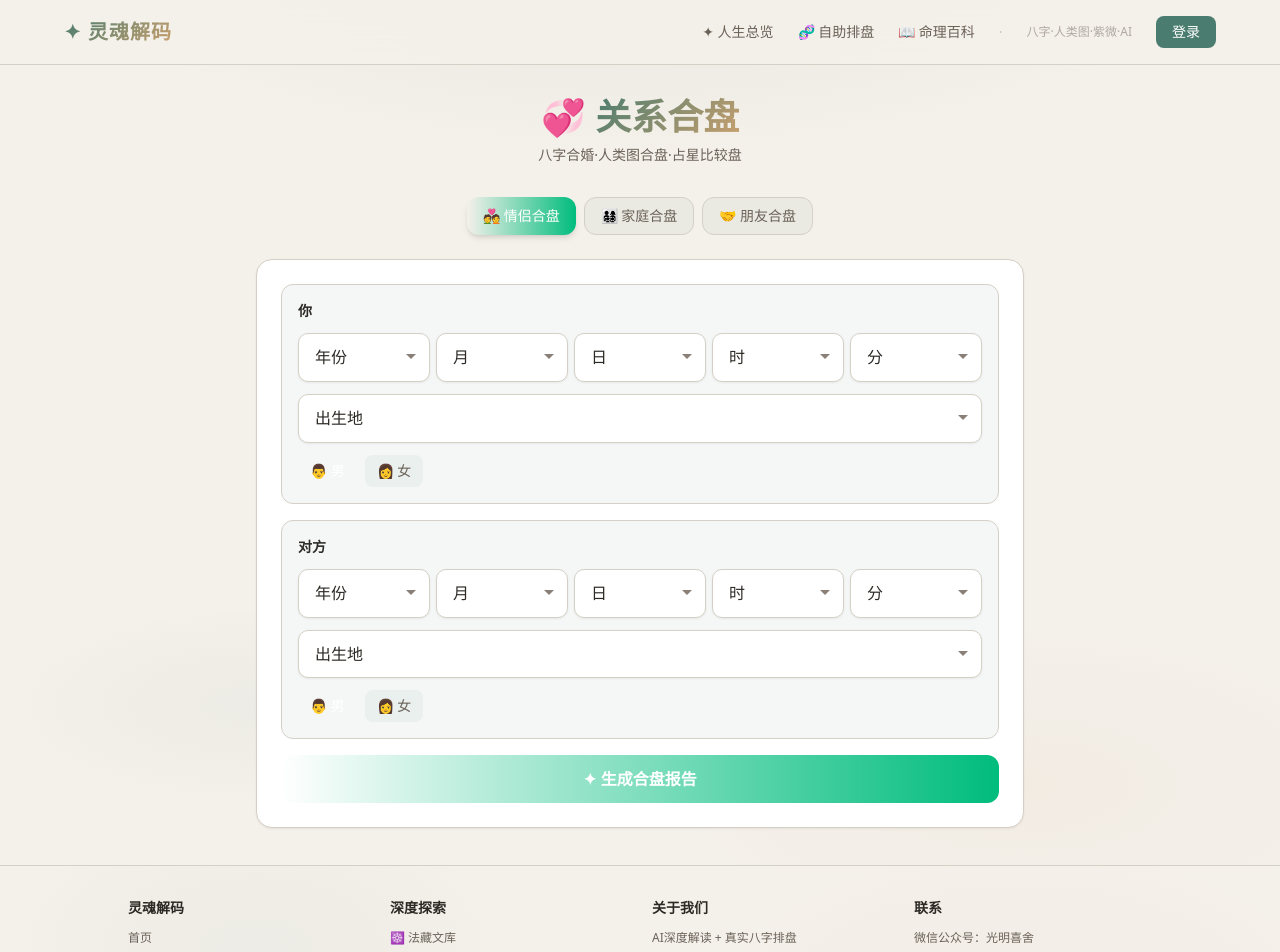
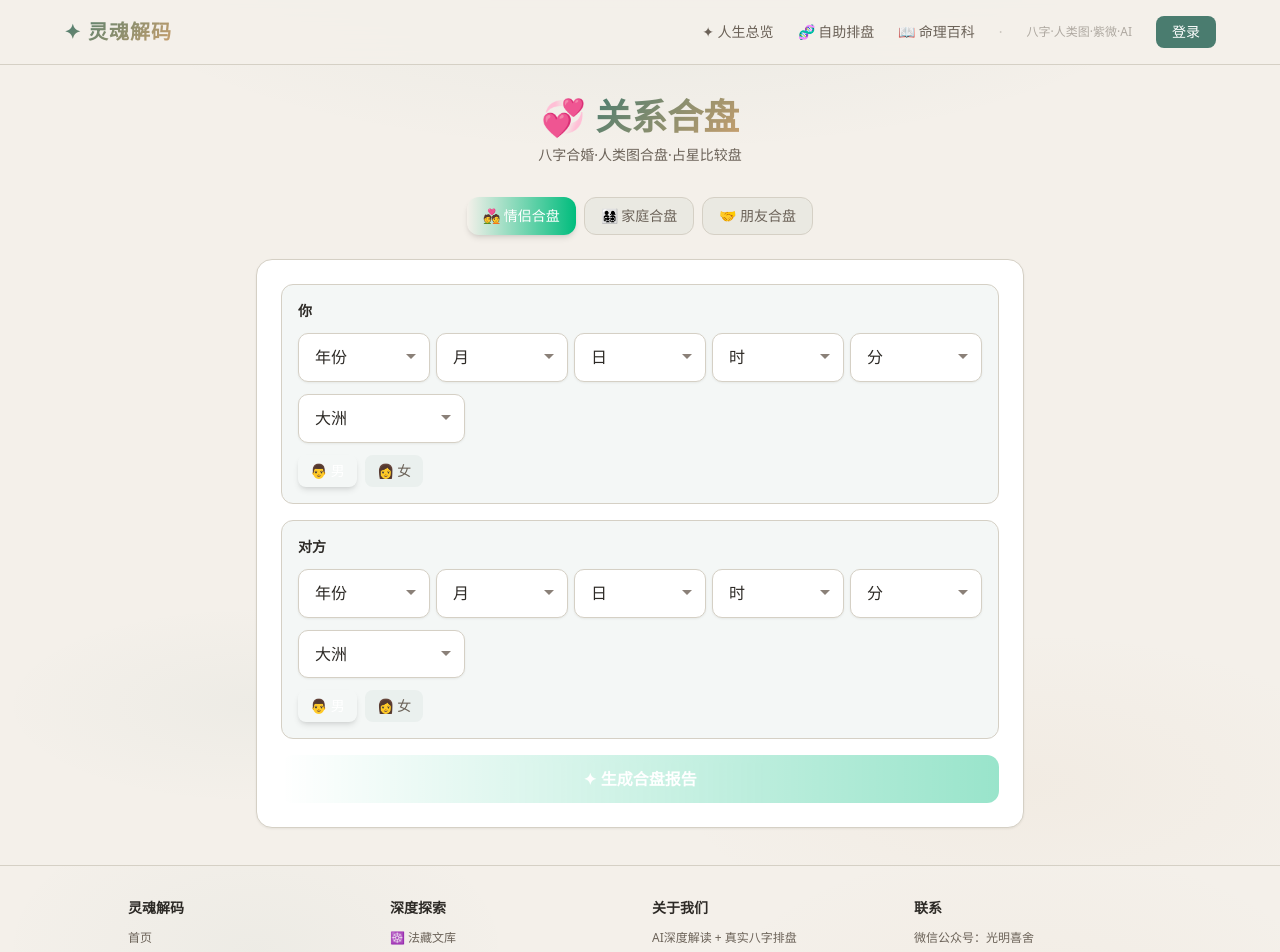
Before and after one commit to wlkerwong-boop/soul-decode, a Next.js app: page /compatibility in a window 1280 px wide. Shown: the top 952 px of the page. Built offline with nearby package versions, Linux system fonts and the light colour scheme.

Commit message:
fix: master-report API转发补齐参数+合盘页面表单功能完善

```diff
--- a/src/app/api/master-report/route.ts
+++ b/src/app/api/master-report/route.ts
@@ -168,8 +168,8 @@ ${liunianResult}
       const aliRes = await fetch(aliyunUrl, {
         method: 'POST',
         headers: { 'Content-Type': 'application/json' },
-        body: JSON.stringify({ year, month, day, hour, gender }),
-        signal: AbortSignal.timeout(120000), // 120s超时
+        body: JSON.stringify({ year, month, day, hour, minute: body.minute || '0', gender, timezone: tz, location }),
+        signal: AbortSignal.timeout(180000), // 180s超时
       });
       const aliData = await aliRes.json();
       if (aliData.success && aliData.report) {
@@ -182,18 +182,20 @@ ${liunianResult}
     // 阿里云API不可用时退回到DeepSeek直连
     if (!report && apiKey) {
       try {
+        const modelName = process.env.AI_MODEL || 'deepseek-chat';
         const res = await fetch(`${baseUrl}/chat/completions`, {
           method: 'POST',
           headers: { 'Content-Type': 'application/json', 'Authorization': `Bearer ${apiKey}` },
           body: JSON.stringify({
-            model: 'deepseek-chat',
+            model: modelName,
             messages: [
-              { role: 'system', content: '你是修炼数十年的命理导师，精通八字命理、人类图、西方占星、紫微斗数、五运六气、流年运势、人生规划七大体系。你的报告要写成「人生传记」而非「算法报告」。语言温暖、直接、有力。总字数3000-5000字。禁止AI套话。' },
+              { role: 'system', content: '你是修炼数十年的命理导师，精通八字命理、人类图、西方占星、紫微斗数、五运六气、流年运势、人生规划七大体系。你的报告要写成「人生传记」而非「算法报告」。语言温暖、直接、有力。总字数5000-8000字。禁止AI套话。**必须完整生成所有章节，不得截断。**' },
               { role: 'user', content: prompt }
             ],
-            max_tokens: 2000,
-            temperature: 0.8,
+            max_tokens: 8192,
+            temperature: 0.7,
           }),
+          signal: AbortSignal.timeout(180000),
         });
         const data = await res.json();
         report = data.choices?.[0]?.message?.content || '';
--- a/src/app/compatibility/page.tsx
+++ b/src/app/compatibility/page.tsx
@@ -1,29 +1,118 @@
 'use client';
-import { useState } from 'react';
+import { useState, useMemo } from 'react';
+import { CHINA_CITIES, INTERNATIONAL_CITIES } from '@/data/cities';
 
+const YEARS = Array.from({length:121},(_,i)=>2026-i);
+const MONTHS = Array.from({length:12},(_,i)=>i+1);
+const DAYS = Array.from({length:31},(_,i)=>i+1);
 const HOURS = Array.from({length:24},(_,i)=>i);
 const MINUTES = [0,15,30,45];
 
-export default function HepanPage() {
-  const [type, setType] = useState('couple');
+const continents = Object.keys(INTERNATIONAL_CITIES);
 
-  const PersonForm = ({label, pfx}:{label:string, pfx:string}) => (
+function PersonForm({ label, pfx, data, setData }: {
+  label: string; pfx: string;
+  data: Record<string,string>;
+  setData: (k:string,v:string) => void;
+}) {
+  const continent = data[pfx+'_continent'] || '';
+  const country = data[pfx+'_country'] || '';
+  const province = data[pfx+'_province'] || '';
+  const city = data[pfx+'_city'] || '';
+  const gender = data[pfx+'_gender'] || '男';
+  const isChina = country === '中国';
+
+  const continentCountries = useMemo(() =>
+    continent ? Object.keys(INTERNATIONAL_CITIES[continent]||{}) : [], [continent]);
+  const provinces = useMemo(() => isChina ? Object.keys(CHINA_CITIES) : [], [isChina]);
+  const cities = useMemo(() => {
+    if (!country) return [];
+    if (isChina && province) return CHINA_CITIES[province]||[];
+    if (!isChina && continent && country) return INTERNATIONAL_CITIES[continent]?.[country]||[];
+    return [];
+  }, [country, continent, isChina, province]);
+
+  const Sel = ({value, set, opts, ph, cls}:{value:string, set:(v:string)=>void, opts:any[], ph:string, cls?:string}) => (
+    <select value={value} onChange={e=>set(e.target.value)} className={cls || "input-jade text-sm py-2"}>
+      <option value="">{ph}</option>
+      {opts.map(o=><option key={o} value={o}>{o}</option>)}
+    </select>
+  );
+
+  return (
     <div className="space-y-3 p-4 rounded-xl bg-[var(--bg-highlight)] border border-[var(--border-color)]">
       <h3 className="text-sm font-bold text-[var(--accent)]">{label}</h3>
       <div className="grid grid-cols-5 gap-1.5">
-        <select className="input-jade text-sm py-2"><option>年份</option></select>
-        <select className="input-jade text-sm py-2"><option>月</option></select>
-        <select className="input-jade text-sm py-2"><option>日</option></select>
-        <select className="input-jade text-sm py-2"><option>时</option></select>
-        <select className="input-jade text-sm py-2"><option>分</option></select>
+        <Sel value={data[pfx+'_year']} set={v=>setData(pfx+'_year',v)} opts={YEARS} ph="年份" />
+        <Sel value={data[pfx+'_month']} set={v=>setData(pfx+'_month',v)} opts={MONTHS} ph="月" />
+        <Sel value={data[pfx+'_day']} set={v=>setData(pfx+'_day',v)} opts={DAYS} ph="日" />
+        <Sel value={data[pfx+'_hour']} set={v=>setData(pfx+'_hour',v)} opts={HOURS} ph="时" />
+        <Sel value={data[pfx+'_minute']} set={v=>setData(pfx+'_minute',v)} opts={MINUTES} ph="分" />
       </div>
-      <select className="input-jade text-sm py-2 w-full"><option>出生地</option></select>
+      <div className="grid grid-cols-2 md:grid-cols-4 gap-1.5">
+        <Sel value={continent} set={v=>{setData(pfx+'_continent',v);setData(pfx+'_country','');setData(pfx+'_province','');setData(pfx+'_city','');}} opts={continents} ph="大洲" cls="input-jade text-sm py-2" />
+        {continent ? <Sel value={country} set={v=>{setData(pfx+'_country',v);setData(pfx+'_province','');setData(pfx+'_city','');}} opts={continentCountries} ph="国家" cls="input-jade text-sm py-2" /> : <div />}
+        {isChina && country ? <Sel value={province} set={v=>{setData(pfx+'_province',v);setData(pfx+'_city','');}} opts={provinces} ph="省份" cls="input-jade text-sm py-2" /> : (country && !isChina) ? <Sel value={city} set={v=>setData(pfx+'_city',v)} opts={cities} ph="城市" cls="input-jade text-sm py-2" /> : <div />}
+        {isChina && province ? <Sel value={city} set={v=>setData(pfx+'_city',v)} opts={cities} ph="城市" cls="input-jade text-sm py-2" /> : <div />}
+      </div>
       <div className="flex gap-2">
-        <button className="px-3 py-1.5 rounded-lg text-sm bg-[var(--accent)] text-white">👨 男</button>
-        <button className="px-3 py-1.5 rounded-lg text-sm bg-[var(--bg-highlight)] text-[var(--text-secondary)]">👩 女</button>
+        {['男','女'].map(g => (
+          <button key={g} onClick={()=>setData(pfx+'_gender',g)}
+            className={`px-3 py-1.5 rounded-lg text-sm font-medium transition-all ${gender===g ? 'bg-[var(--accent)] text-white shadow-md' : 'bg-[var(--bg-highlight)] text-[var(--text-secondary)] hover:bg-opacity-80'}`}>
+            {g==='男'?'👨 男':'👩 女'}
+          </button>
+        ))}
       </div>
     </div>
   );
+}
+
+export default function HepanPage() {
+  const [type, setType] = useState('couple');
+  const [form, setForm] = useState<Record<string,string>>({});
+  const [report, setReport] = useState('');
+  const [loading, setLoading] = useState(false);
+  const [error, setError] = useState('');
+
+  const setData = (k: string, v: string) => setForm(prev => ({...prev, [k]: v}));
+
+  const canSubmit = (pfx: string) => form[pfx+'_year'] && form[pfx+'_month'] && form[pfx+'_day'] && form[pfx+'_city'];
+
+  const submit = async () => {
+    setLoading(true); setError(''); setReport('');
+    const persons = type === 'couple' ? ['a','b'] : type === 'friend' ? ['a','b'] : ['m','p'];
+    const data = persons.map(pfx => ({
+      year: form[pfx+'_year'], month: form[pfx+'_month'], day: form[pfx+'_day'],
+      hour: form[pfx+'_hour']||'12', minute: form[pfx+'_minute']||'0',
+      gender: form[pfx+'_gender']||'男',
+    }));
+    try {
+      const r = await fetch('/api/compatibility', {
+        method: 'POST',
+        headers: {'Content-Type':'application/json'},
+        body: JSON.stringify({ personA: data[0], personB: data[1] }),
+      });
+      if (!r.ok) { setError('生成失败 ('+r.status+')'); return; }
+      const reader = r.body?.getReader();
+      if (!reader) { setError('无法读取响应'); return; }
+      const dec = new TextDecoder();
+      while (true) {
+        const { done, value } = await reader.read();
+        if (done) break;
+        const txt = dec.decode(value, {stream:true});
+        const lines = txt.split('\n');
+        for (const line of lines) {
+          if (!line.startsWith('data: ')) continue;
+          try {
+            const d = JSON.parse(line.slice(6));
+            if (d.done) break;
+            if (d.content) setReport(prev => prev + d.content);
+          } catch {}
+        }
+      }
+    } catch (e: any) { setError(e.message||'网络错误'); }
+    setLoading(false);
+  };
 
   return (
     <div className="gradient-bg min-h-screen px-4 py-8">
@@ -48,25 +137,36 @@ export default function HepanPage() {
 
         <div className="card-jade p-6 space-y-4">
           {type === 'couple' && (
-            <><PersonForm label="你" pfx="a" /><PersonForm label="对方" pfx="b" /></>
+            <><PersonForm label="你" pfx="a" data={form} setData={setData} /><PersonForm label="对方" pfx="b" data={form} setData={setData} /></>
           )}
           {type === 'family' && (
             <div className="space-y-3">
-              <PersonForm label="本人" pfx="m" />
-              <PersonForm label="伴侣" pfx="p" />
+              <PersonForm label="本人" pfx="m" data={form} setData={setData} />
+              <PersonForm label="伴侣" pfx="p" data={form} setData={setData} />
               <div className="p-4 rounded-xl bg-[var(--bg-highlight)] border border-[var(--border-color)] border-dashed text-center text-sm text-[var(--text-secondary)]">
                 + 添加孩子（最多5人）
               </div>
             </div>
           )}
           {type === 'friend' && (
-            <><PersonForm label="你" pfx="a" /><PersonForm label="朋友" pfx="b" /></>
+            <><PersonForm label="你" pfx="a" data={form} setData={setData} /><PersonForm label="朋友" pfx="b" data={form} setData={setData} /></>
           )}
 
-          <button className="w-full py-3 rounded-xl bg-gradient-to-r from-[var(--accent)] to-emerald-500 text-white font-bold text-base hover:shadow-lg transition-all">
-            ✦ 生成合盘报告
+          <button onClick={submit} disabled={loading||!(canSubmit('a')||canSubmit('m'))}
+            className="w-full py-3 rounded-xl bg-gradient-to-r from-[var(--accent)] to-emerald-500 text-white font-bold text-base hover:shadow-lg transition-all disabled:opacity-40">
+            {loading ? '⌛ 正在合盘...' : '✦ 生成合盘报告'}
           </button>
+          {error && <p className="text-red-400 text-sm text-center">{error}</p>}
         </div>
+
+        {report && (
+          <div className="card-jade p-6 mt-6">
+            <h2 className="text-xl font-bold mb-4">📜 合盘解读</h2>
+            <div className="prose prose-sm md:prose-base prose-invert whitespace-pre-wrap leading-relaxed">
+              {report.split('\n').map((line, i) => (<p key={i} className="mb-3">{line || '\u00A0'}</p>))}
+            </div>
+          </div>
+        )}
       </div>
     </div>
   );
```
